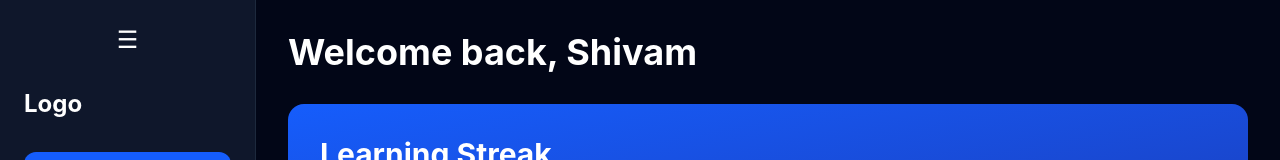
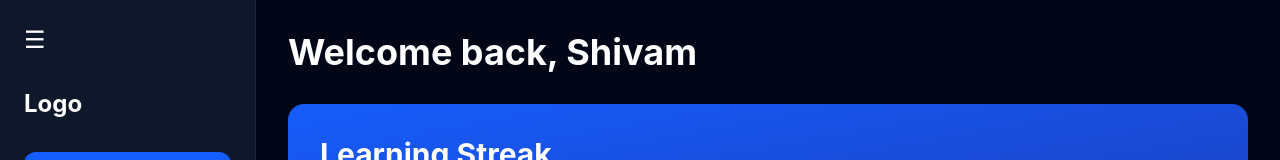
Before and after one commit to shivamsingh8883/learning-dashboard, a Next.js app: page / in a window 1280 px wide. Shown: the top 160 px of the page. Built offline with nearby package versions, Linux system fonts and the light colour scheme; no server answers; the database is empty.

Commit message:
Add hover effect to toggle button

```diff
--- a/components/HomeClient.tsx
+++ b/components/HomeClient.tsx
@@ -82,7 +82,7 @@ export function HomeClient({ courses }: HomeClientProps) {
       >
         <button
           onClick={() => setSidebarOpen(!sidebarOpen)}
-          className="mb-8 text-2xl cursor-pointer hover:opacity-80 transition-opacity"
+          className="mb-8 text-2xl cursor-pointer hover:opacity-80 transition-opacity flex justify-start"
         >
           ☰
         </button>
```
